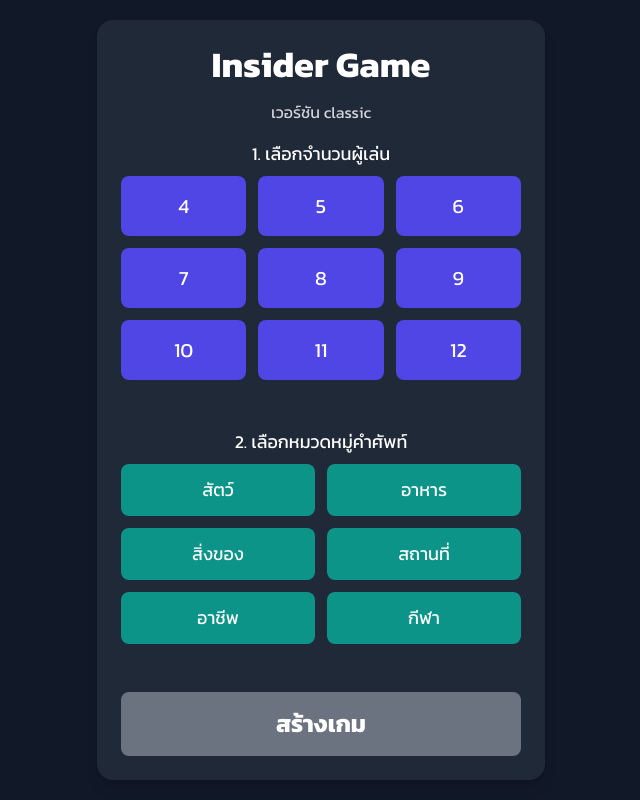
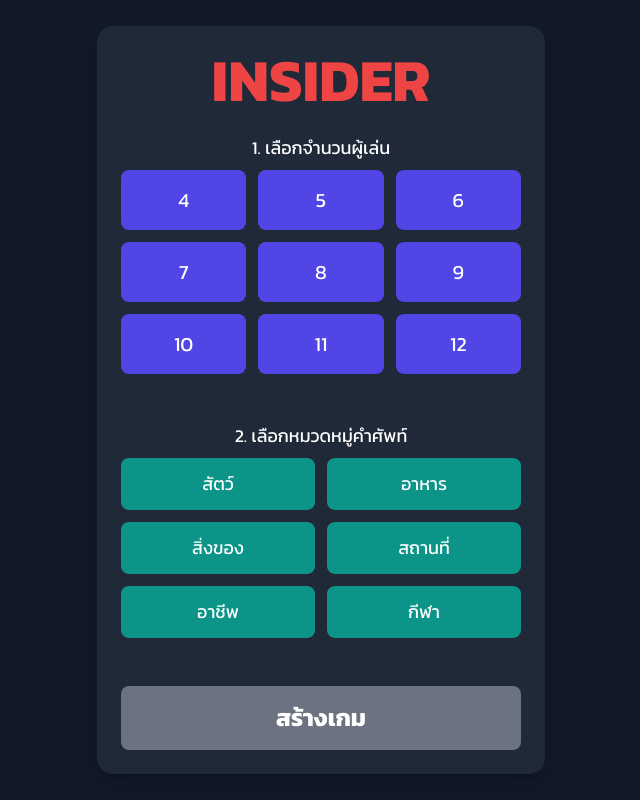
Before and after one commit to sakondev/insider, a plain HTML site: page index.html in a window 1280 px wide. Shown: the whole page, without its empty margins (319-959 px from the left). Drawn offline with nearby package versions, Linux system fonts and the light colour scheme.

Commit message:
edit color

```diff
--- a/index.html
+++ b/index.html
@@ -74,8 +74,9 @@
         id="setup-screen"
         class="screen active flex-col items-center justify-center space-y-4 p-6 bg-gray-800 rounded-2xl shadow-lg"
       >
-        <h1 class="text-4xl font-bold text-center">Insider Game</h1>
-        <p class="text-gray-300 text-center">เวอร์ชัน classic</p>
+        <h1 class="text-6xl font-bold text-center text-red-500 mb-2">
+          INSIDER
+        </h1>
 
         <div class="w-full">
           <label class="block mb-2 text-lg text-center"
@@ -441,7 +442,7 @@
           const isInsider =
             gameState.currentPlayerIndex === gameState.insiderIndex;
           if (isInsider) {
-            roleName.textContent = "Insider";
+            roleName.textContent = "INSIDER";
             secretWordDisplay.textContent = gameState.secretWord;
             secretWordDisplay.style.display = "block";
             roleCardBack.className = "card-face card-back bg-red-600";
```
